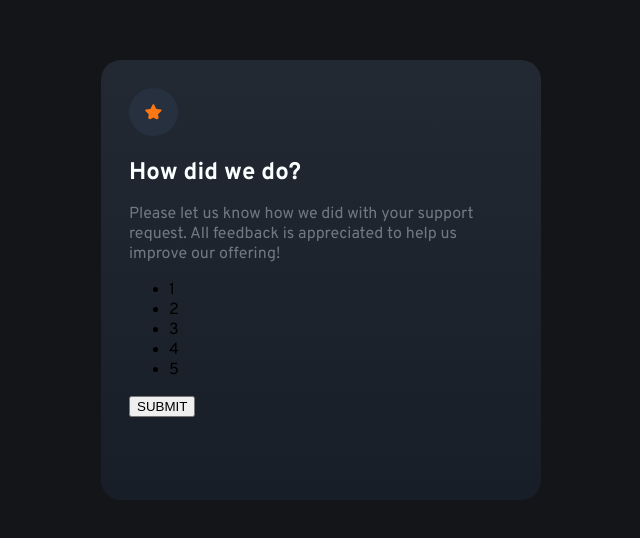
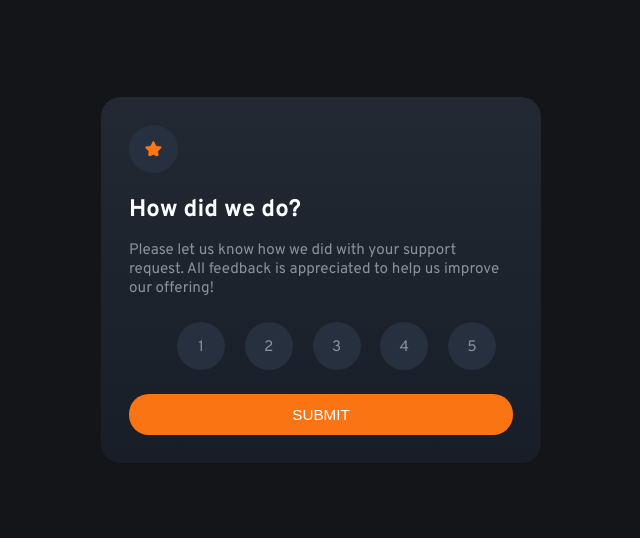
Before and after one commit to rmartinez809/interactive-rating-component, a plain HTML site: page index.html in a window 1280 px wide. Shown: the part 128-666 px from the top of the page, without its empty margins (327-967 px from the left). Drawn offline with Linux system fonts and the light colour scheme.

Commit message:
improve formatting

```diff
--- a/index.html
+++ b/index.html
@@ -19,18 +19,18 @@
     <div class="rating-component">
       <!-- Rating state start -->
       <div class="state-rating">
-        <img src="images/icon-star.svg" id="star-icon">
+        <img src="images/icon-star.svg" id="star-icon" class="bg-color circle-radius">
         <h1>How did we do?</h1>
 
         <p>Please let us know how we did with your support request. All feedback is appreciated
         to help us improve our offering!</p>
 
         <ul>
-          <li>1</li>
-          <li>2</li>
-          <li>3</li>
-          <li>4</li>
-          <li>5</li>
+          <li class="bg-color circle-radius">1</li>
+          <li class="bg-color circle-radius">2</li>
+          <li class="bg-color circle-radius">3</li>
+          <li class="bg-color circle-radius">4</li>
+          <li class="bg-color circle-radius">5</li>
         </ul>
 
         <button>SUBMIT</button>
--- a/style.css
+++ b/style.css
@@ -9,19 +9,26 @@ body {
 
 }
 
+.bg-color {
+    background-color: #26303E;
+}
+
+.circle-radius {
+    border-radius: 50%;
+
+}
+
 .rating-component {
     background: rgb(34,41,51);
     background: linear-gradient(180deg, rgba(34,41,51,1) 0%, rgba(23,30,40,1) 100%);
 
     border-radius: 1.25rem;
     width: 24rem;
-    height: 24rem;
+    height: min-content;
     padding: 1.75rem;
 }
 
 #star-icon {
-    background-color: #26303E;
-    border-radius: 50%;
     padding: 1rem;
 
 }
@@ -32,8 +39,29 @@ h1 {
     font-size: 1.5rem;
 }
 
-p {
-    color: #727882
+p, li {
+    color: #8b919b;
+    font-size: 0.95rem;
+}
+
+li {
+    list-style: none;
+    text-align: center;
+    display: inline-block;
+    width: 1rem;
+    height: 1rem;
+    padding: 1rem;
+    margin: 0.5rem;
+}
+
+button {
+    width: 24rem;
+    background-color: hsl(25, 97%, 53%);
+    color: #FBFFFF;
+    border: none;
+    padding: 0.75rem;
+    font-size: 0.95rem;
+    border-radius: 1.25rem;
 }
 
 .state-thank-you {
```
Also changed, not shown: 1 other file.
